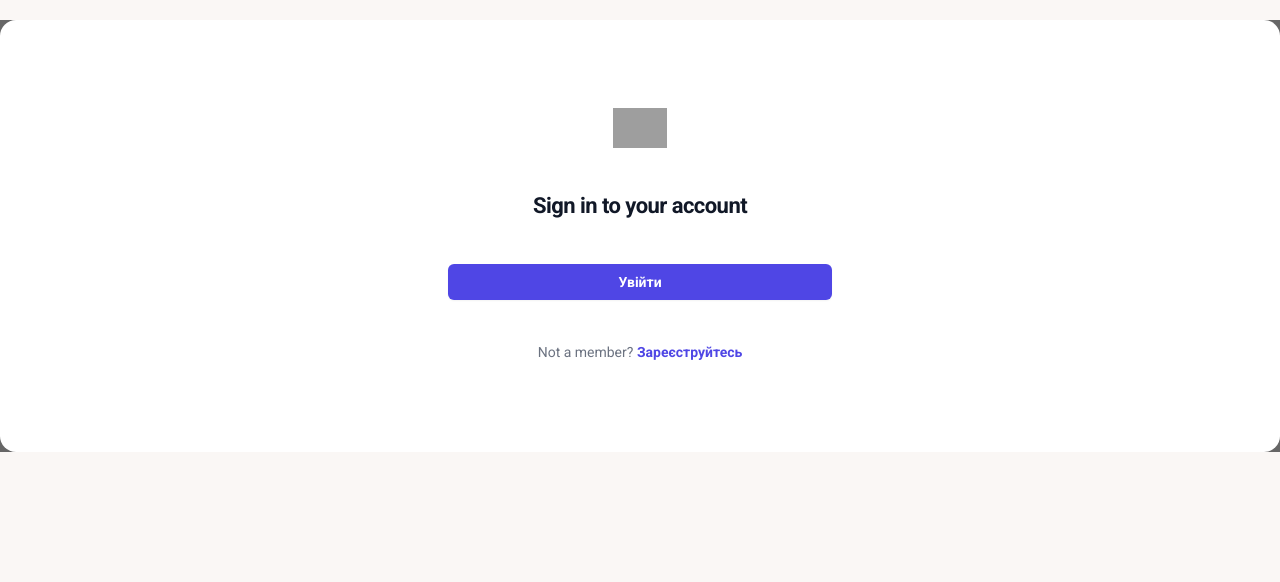
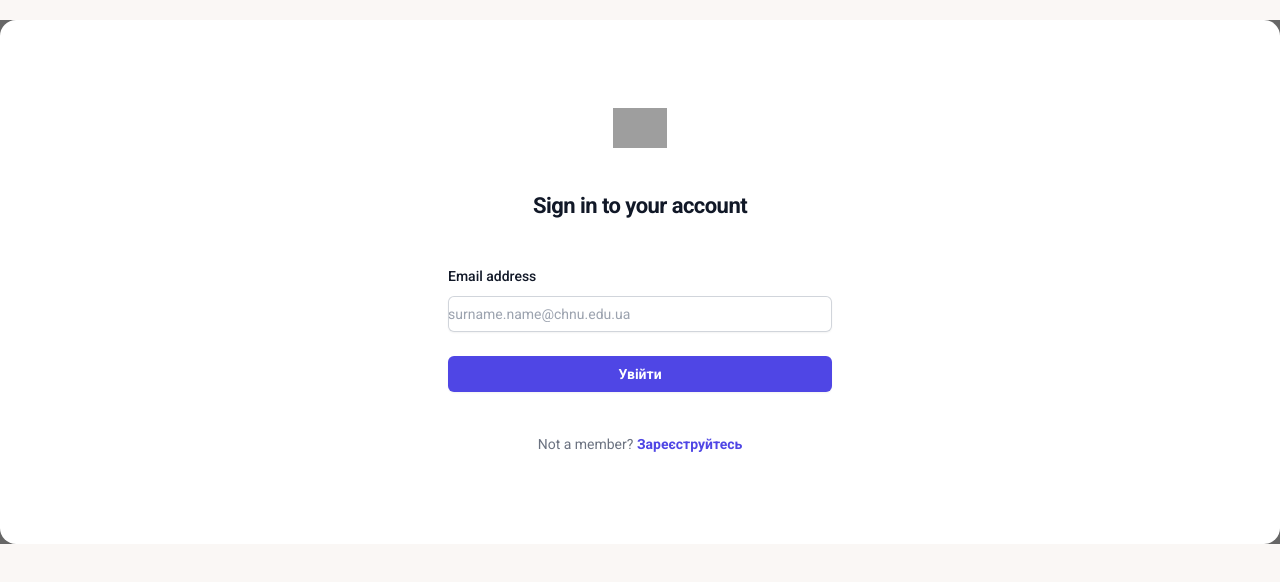
Before and after one commit to Volodymyr-Kovdrysh/Frontend-2024, a React (Vite) app: page /login in a window 1280 px wide. Shown: the top 582 px of the page. Built offline with nearby package versions, Linux system fonts and the light colour scheme; no server answers; grey boxes are pictures that could not be loaded.

Commit message:
кінець лекції
Signed-off-by: VVKo <v.v.kovdrysh@gmail.com>

```diff
--- a/src/components/FeedBackItem.jsx
+++ b/src/components/FeedBackItem.jsx
@@ -4,7 +4,8 @@ import {useContext} from "react";
 import FeedbackContext from "../context/FeedbackContext.jsx";
 
 const FeedBackItem = ({item}) => {
-    const {deleteFeedback, editFeedback} = useContext(FeedbackContext)
+    const {deleteFeedback, editFeedback, user} = useContext(FeedbackContext)
+    console.log(user, item)
     // const handlerClick = (item) => {
     //     console.log("Буде видалено", item)
     // }
@@ -13,6 +14,7 @@ const FeedBackItem = ({item}) => {
     return (
         <Card>
             <div className="num-display"> {item.rating}</div>
+            {(user.login && user.email === item.email) && <>
                 <button className="close" onClick={() => deleteFeedback(item.id)}>
                     <FaTimes color="purple"/>
                 </button>
@@ -21,6 +23,8 @@ const FeedBackItem = ({item}) => {
                 }}>
                     <FaEdit color={'purple'}/>
                 </button>
+            </>}
+
             <div className="text-display">{item.text}</div>
         </Card>
     );
--- a/src/components/FeedbackForm.jsx
+++ b/src/components/FeedbackForm.jsx
@@ -5,7 +5,7 @@ import RatingSelect from "./RatingSelect.jsx";
 import FeedbackContext from "../context/FeedbackContext.jsx";
 
 const FeedbackForm = () => {
-    const {addFeedback, feedbackEdit, updateFeedback} = useContext(FeedbackContext);
+    const {addFeedback, feedbackEdit, updateFeedback, user} = useContext(FeedbackContext);
     const [text, setText] = useState("");
     const [message, setMessage] = useState(null);
     const [rating, setRating] = useState(10);
@@ -43,6 +43,7 @@ const FeedbackForm = () => {
             const newFeedback = {
                 text: text.trim(),
                 rating: rating,
+                email: user.email,
             }
 
             if(feedbackEdit.edit === true){
--- a/src/components/Login.jsx
+++ b/src/components/Login.jsx
@@ -1,16 +1,35 @@
-import {useContext} from 'react';
+import {useContext, useState} from 'react';
 import {useNavigate} from "react-router-dom";
 import FeedbackContext from "../context/FeedbackContext.jsx";
 
 const Login = () => {
     const navigate = useNavigate();
     const {login} = useContext(FeedbackContext)
+    const [formData, setFormData] = useState({email: ''})
 
     const handleSubmit = (e) => {
         e.preventDefault();
-        login()
-        navigate('/')
+        if(formData.email.includes('@chnu.edu.ua')) {
+            login(formData.email)
+            navigate('/app')
+        }
+        else {
+            setFormData({email: ''})
+            alert('Ваша пошта не нележить до спільноти ЧНУ')
+        }
+
     }
+
+    const handleChange = (e) => {
+        setFormData(prevState => {
+            return {
+                ...prevState,
+                [e.target.name]: e.target.value
+            }
+        })
+    }
+
+
     return (
         <div className="card">
             <div className="flex min-h-full flex-1 flex-col justify-center px-6 py-12 lg:px-8">
@@ -26,6 +45,24 @@ const Login = () => {
                 </div>
                 <div className="mt-10 sm:mx-auto sm:w-full sm:max-w-sm">
                     <form className="space-y-6" action="#" method="POST" onSubmit={handleSubmit}>
+                        <div>
+                            <label htmlFor="email" className="block text-sm font-medium leading-6 text-gray-900">
+                                Email address
+                            </label>
+                            <div className="mt-2">
+                                <input
+                                    id="email"
+                                    name="email"
+                                    type="email"
+                                    placeholder="surname.name@chnu.edu.ua"
+                                    onChange={handleChange}
+                                    value={formData.email}
+                                    required
+                                    className="block w-full rounded-md border-0 py-1.5 text-gray-900 shadow-sm ring-1 ring-inset ring-gray-300 placeholder:text-gray-400 focus:ring-2 focus:ring-inset focus:ring-indigo-600 sm:text-sm sm:leading-6"
+                                />
+                            </div>
+                        </div>
+
                         <div>
                             <button
                                 type="submit"
--- a/src/context/FeedbackContext.jsx
+++ b/src/context/FeedbackContext.jsx
@@ -17,12 +17,22 @@ export const FeedbackProvider = ({ children }) => {
         edit: false,
     })
 
-    const [user, setUser]= useState({login: true});
+    const [user, setUser]= useState({login: true, email: ''});
 
     useEffect(()=>{
-
+        getUser()
         fetchFeedbacks()
     }, [])
+
+    const getUser= () => {
+        if(!localStorage.getItem('app')){
+            localStorage.setItem('app', JSON.stringify({...user}))
+        }
+        else {
+            setUser(JSON.parse(localStorage.getItem('app')))
+        }
+
+    }
 
     const fetchFeedbacks = async () => {
 
@@ -76,12 +86,19 @@ export const FeedbackProvider = ({ children }) => {
         setFeedbackEdit({item, edit: true})
     }
 
-    const login = () => {
-        setUser(prevState => ({...prevState, login: true}))
+    const login = (email='') => {
+        setUser(prevState => {
+            localStorage.setItem('app', JSON.stringify({...prevState, login: true, email}))
+            return {...prevState, login: true, email}
+        })
     }
 
     const logout = () => {
-        setUser(prevState => ({...prevState, login: false}))
+        setUser(prevState => {
+        localStorage.setItem('app', JSON.stringify({...prevState, login: false, email: ''}))
+        return {...prevState, login: false, email: ''}
+
+        })
     }
 
     const register = (obj) => {
--- a/src/pages/root-page.jsx
+++ b/src/pages/root-page.jsx
@@ -14,8 +14,8 @@ const RootPage = () => {
     return (
         <div>
             <div className="navbar bg-base-100">
-                <div className="navbar-start">
-                    LOGO
+                <div className="navbar-start text-base-content">
+                    LOGO {user.email}
                 </div>
                 <div className="navbar-center">
                     <ul className="menu menu-horizontal bg-base-200">
```
Lines whose indentation alone changed are shown as unchanged.
